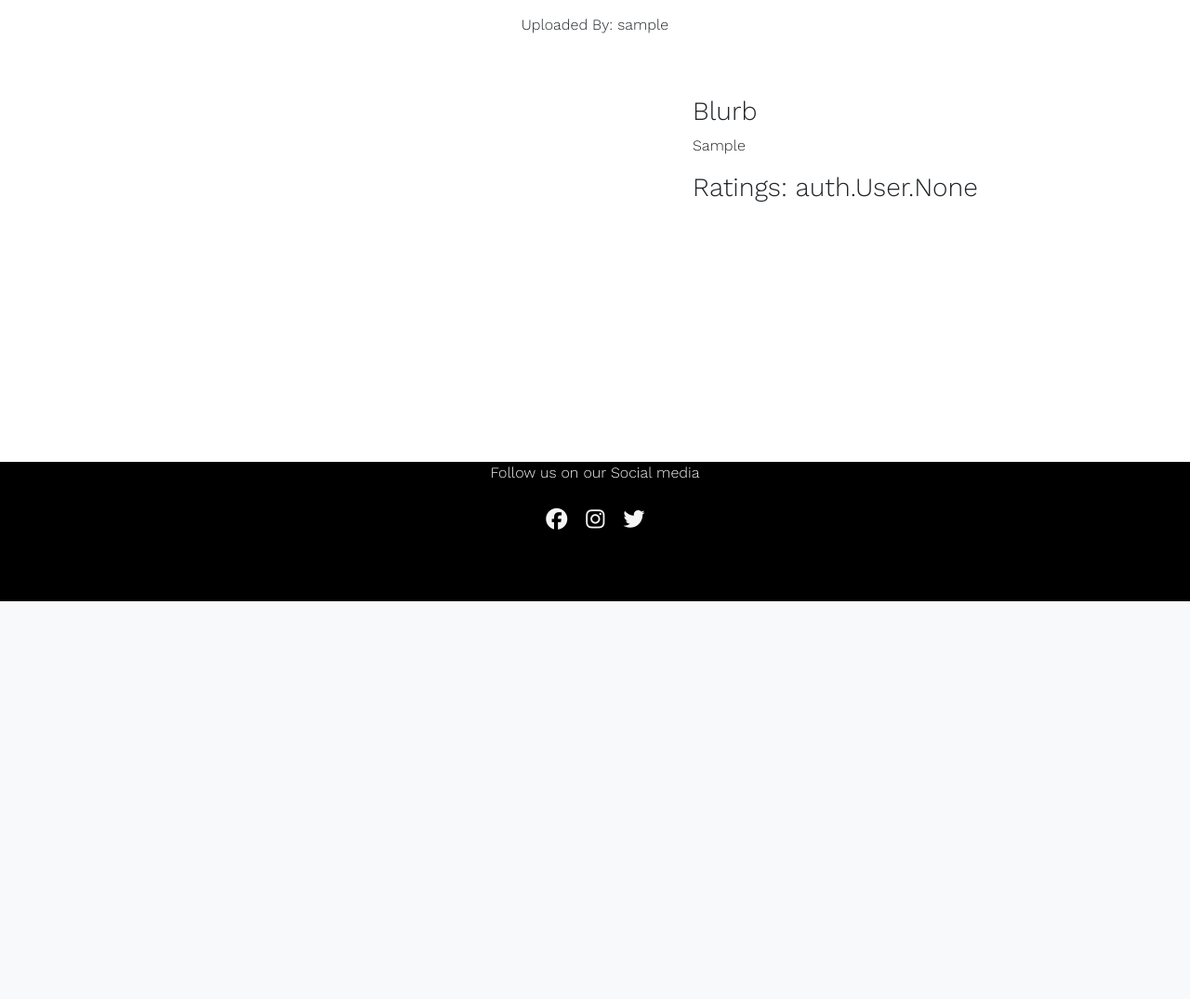
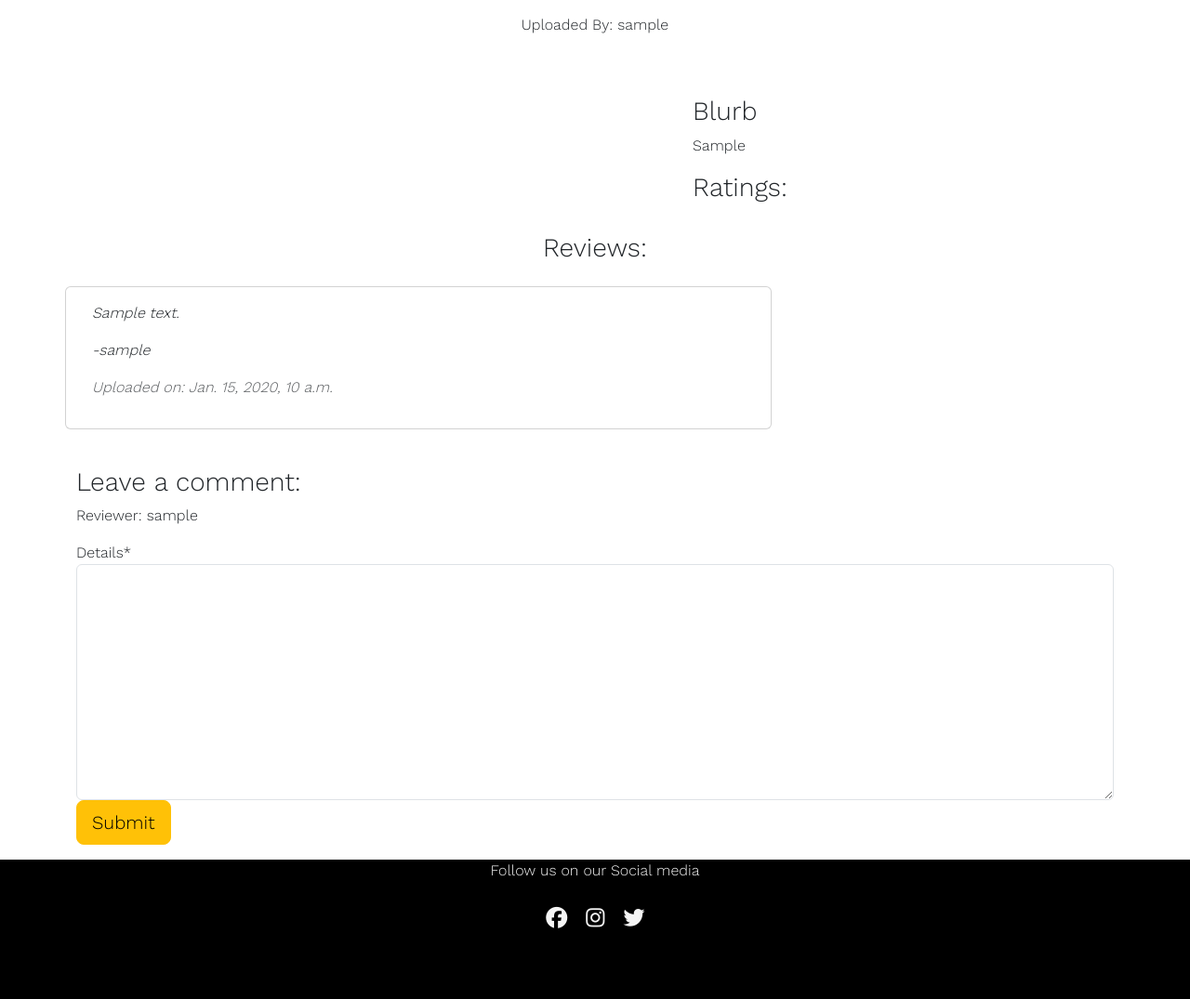
Before and after one commit to ARcKP98/open-book-reviews, a Django app: a page that uses templates/book-info.html in a window 1280 px wide. Shown: the part 153-1228 px from the top of the page at 93% size. Before the commit the page ends 800 px from the top, so only its background shows below. Run offline with Django 3.2, Linux system fonts and the light colour scheme; a user stored in the database is signed in; tables that the repository leaves empty hold one stand-in row (values such as "Sample post"); some libraries are stand-ins or nearby versions.

Commit message:
Add review section. Change model to solve error.

```diff
--- a/book_review/models.py
+++ b/book_review/models.py
@@ -13,8 +13,8 @@ class Genre(models.Model):
 
 
 class Book(models.Model):
-    name = models.CharField(max_length=300, blank=False, unique=True)
-    author = models.CharField(max_length=300, blank=False, unique=False)
+    name = models.CharField(max_length=300, unique=True)
+    author = models.CharField(max_length=300, blank=False, null=False, unique=False)
     genre = models.ForeignKey(Genre, on_delete=models.PROTECT, related_name='book_genre')
     blurb = models.TextField()
     slug = models.SlugField(max_length=200, unique=True)
--- a/book_review/views.py
+++ b/book_review/views.py
@@ -1,6 +1,6 @@
 from django.shortcuts import render, get_object_or_404
 from django.views import generic, View
-from .models import Book, Genre
+from .models import Book, Genre, Review
 from .forms import ReviewForm
 
 
@@ -30,11 +30,40 @@ class BookInfo(View):
     def get(self, request, slug, *args, **kwargs):
         queryset = Book.objects.filter(approved=True)
         book = get_object_or_404(queryset, slug=slug)
+        review = book.review_for.filter(approved=True)
+
         return render(
             request,
-            'book-info.html',
+            "book-info.html",
             {
-                'book': book,
-                'review': ReviewForm(),
-            }
+                "book": book,
+                "reviews": review,
+                "reviewed": False,
+                "review_form": ReviewForm()
+            },
         )
+
+    def post(self, request, slug, *args, **kwargs):
+        queryset = Book.objects.filter(approved=True)
+        book = get_object_or_404(queryset, slug=slug)
+        reviews = book.review_for.filter(approved=True)
+
+        review_form = ReviewForm(data=request.POST)
+
+        if review_form.is_valid():
+            review_form.instance.name = request.user.username
+            review = review_form.save(commit=False)
+            review.book = book
+            review.save()
+        else:
+            review_form = ReviewForm()
+        return render(
+            request,
+            "book-info.html",
+            {
+                "book": book,
+                "reviews": reviews,
+                "reviewed": True,
+                "review_form": ReviewForm()
+            },
+        )
--- a/templates/book-info.html
+++ b/templates/book-info.html
@@ -3,13 +3,12 @@
 
 
 {% block content %}
+{% load crispy_forms_tags %}
 <div class="masthead">
     <div class="container">
         <div class="row g-0">
             <div class="col-md-12 masthead-text">
-                <!-- Post title goes in these h1 tags -->
                 <h1 class="post-title text-center mt-3">{{ book.name }}</h1>
-                <!-- Post author goes before the | the post's created date goes after -->
                 <p class="post-subtitle text-center">-{{ book.author }}</p>
                 <p class="post-subtitle text-center">Uploaded By: {{ book.uploaded_by }}</p>
             </div>
@@ -17,7 +16,7 @@
                 <div class="row mb-4">
                     <div class="col-md-6">
                         {% if "Placeholder" in book.image.url %}
-                <img  src="{% static 'images/placeholder.avif' %}" class="img-fluid mb-3 book-image">
+                        <img src="{% static 'images/placeholder.avif' %}" class="img-fluid mb-3 book-image">
                         {% else %}
                         <img src=" {{ book.image.url }}" width="80%" class="img-fluid mb-3 book-image">
                         {% endif %}
@@ -27,18 +26,44 @@
                             <div class="col col-md-8">
                                 <h3 class="pt-xs-4">Blurb</h3>
                                 {{ book.blurb | linebreaks }}
-                      <h3>Ratings: {{book.like_count}}</h3>
+                                <h3>Ratings: </h3>
                             </div>
                         </div>
                     </div>
                 </div>
             </div>
-            <!-- <div class="row justify-content-center">
-                <div class="col col-md-8">
-                  <h3 class="h3-styles">Blurb</h3>
-                  {{ book.blurb | linebreaks }}
         </div>
-              </div> -->
+        <div class="row">
+            <h3 class="text-center">Reviews:</h3>
+            <div class="col-md-8 card mb-4 mt-3 ">
+                 {% for review in reviews %}
+                <div class="card-body fst-italic">
+                    <div>
+                        {{ review.details | linebreaks }}
+                        <p>
+                            -{{ review.username }}
+                        </p>
+                        <p class="text-muted">
+                            Uploaded on: {{ review.created_on }}
+                        </p>
+                    </div>
+                </div>
+                    {% endfor %}
+            </div>
+        </div>
+        <div class="col-md-12 mb-3 mt-3 ">
+            <div class="card-body">
+                {% if user.is_authenticated %}
+
+                <h3>Leave a comment:</h3>
+                <p>Reviewer: {{ user.username }}</p>
+                <form method="post">
+                    {{ review_form | crispy }}
+                    {% csrf_token %}
+                    <button type="submit" class="btn btn-warning btn-lg">Submit</button>
+                </form>
+                {% endif %}
+            </div>
         </div>
         </div>
         </div>
```
Lines whose indentation alone changed are shown as unchanged.
